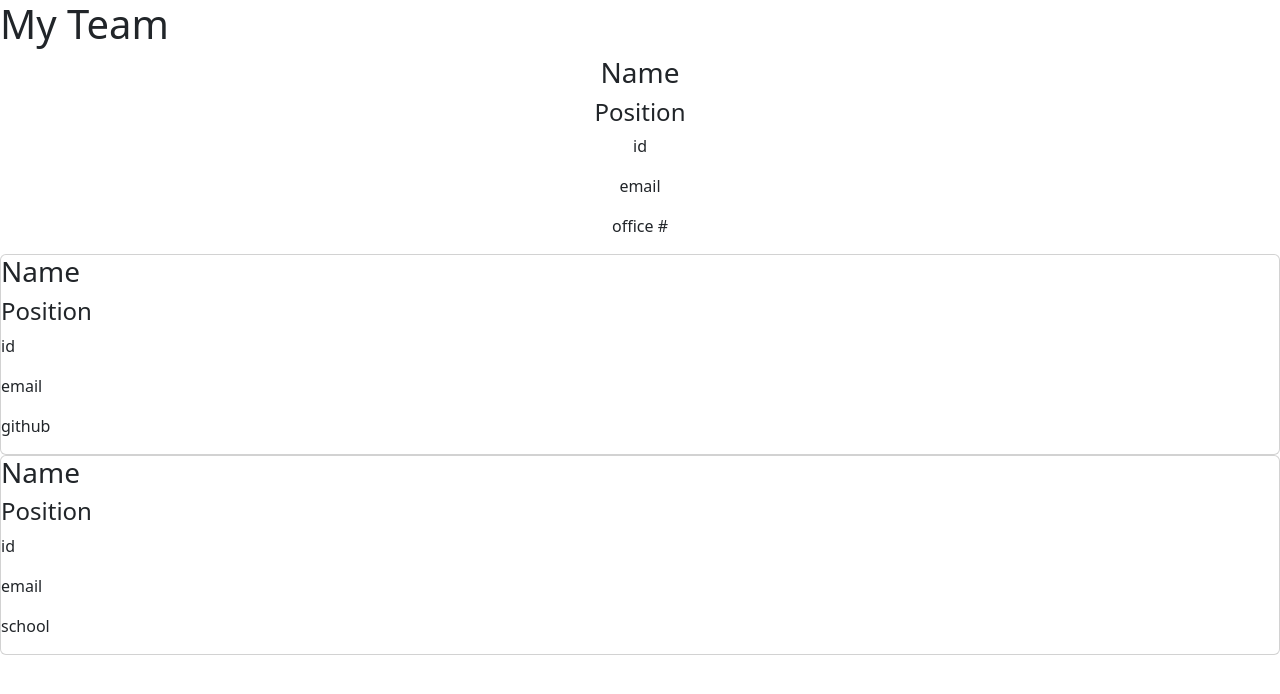
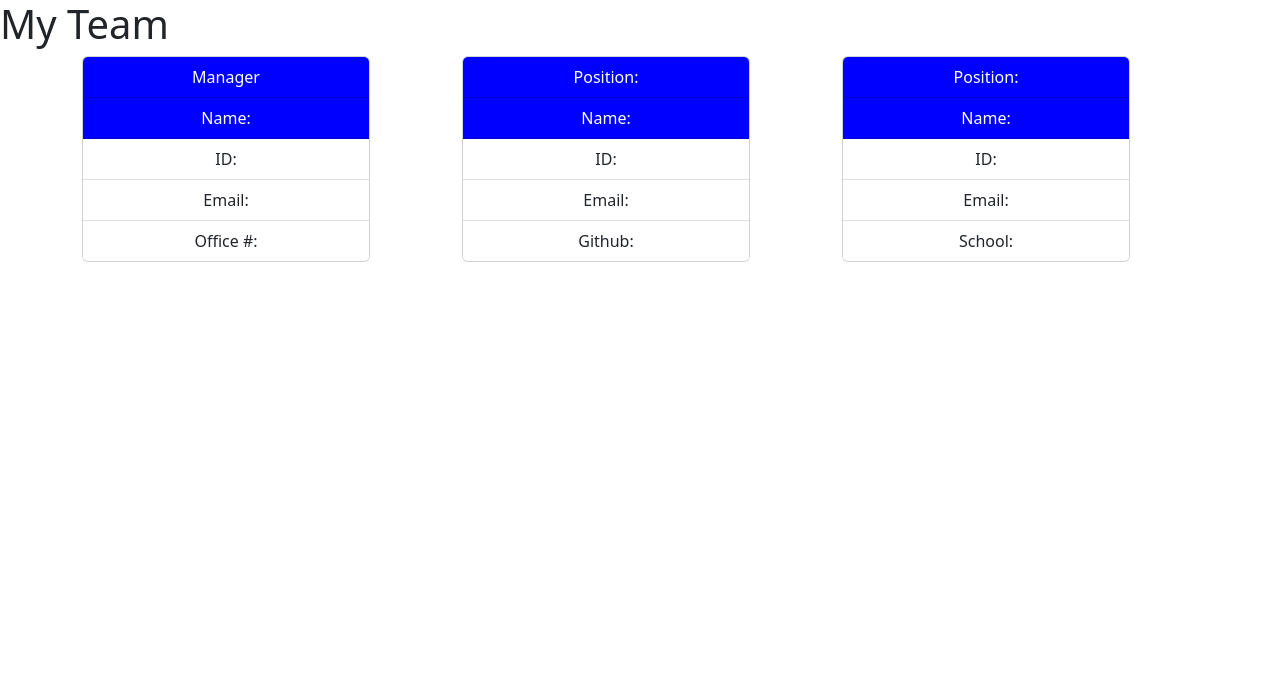
Before and after one commit to Darin1027/Team-Generator, a website: page src/templateIndex.html in a window 1280 px wide. Drawn offline with nearby package versions, Linux system fonts and the light colour scheme.

Commit message:
finished template html adding some style

```diff
--- a/src/templateIndex.html
+++ b/src/templateIndex.html
@@ -10,6 +10,7 @@
       integrity="sha384-rbsA2VBKQhggwzxH7pPCaAqO46MgnOM80zW1RWuH61DGLwZJEdK2Kadq2F9CUG65"
       crossorigin="anonymous"
     />
+    <link rel="stylesheet" href="../dist/style/style.css" />
   </head>
 
   <!--
@@ -40,43 +41,43 @@
     <!-- cards to display users input -->
     <main>
       <!-- managers card -->
-      <section class="container text-center" id="managersCard">
+      <section class="container text-center">
         <div class="row">
           <div class="col">
-            <div class="" id="cardinfo">
-              <h3>Name</h3>
-              <h4>Position</h4>
-              <p>id</p>
-              <p>email</p>
-              <p>office #</p>
+            <div class="card" style="width: 18rem" id="managersCard">
+              <div class="card-header">Manager</div>
+              <div class="card-header">Name:</div>
+              <ul class="list-group list-group-flush">
+                <li class="list-group-item">ID:</li>
+                <li class="list-group-item">Email:</li>
+                <li class="list-group-item">Office #:</li>
+              </ul>
             </div>
           </div>
-        </div>
-      </section>
-      <!-- engineers card -->
-      <section class="card" id="engineersCard">
-        <div class="row">
+
+          <!-- engineers card -->
           <div class="col">
-            <div class="" id="cardinfo">
-              <h3>Name</h3>
-              <h4>Position</h4>
-              <p>id</p>
-              <p>email</p>
-              <p>github</p>
+            <div class="card" style="width: 18rem" id="engineersCard">
+              <div class="card-header">Position:</div>
+              <div class="card-header">Name:</div>
+              <ul class="list-group list-group-flush">
+                <li class="list-group-item">ID:</li>
+                <li class="list-group-item">Email:</li>
+                <li class="list-group-item">Github:</li>
+              </ul>
             </div>
           </div>
-        </div>
-      </section>
-      <!-- interns card -->
-      <section class="card" id="internsCard">
-        <div class="row">
+
+          <!-- interns card -->
           <div class="col">
-            <div class="" id="cardinfo">
-              <h3>Name</h3>
-              <h4>Position</h4>
-              <p>id</p>
-              <p>email</p>
-              <p>school</p>
+            <div class="card" style="width: 18rem" id="internsCard">
+              <div class="card-header">Position:</div>
+              <div class="card-header">Name:</div>
+              <ul class="list-group list-group-flush">
+                <li class="list-group-item">ID:</li>
+                <li class="list-group-item">Email:</li>
+                <li class="list-group-item">School:</li>
+              </ul>
             </div>
           </div>
         </div>
@@ -89,3 +90,32 @@
     ></script>
   </body>
 </html>
+<!-- engineers card -->
+<!-- <section class="card" id="engineersCard">
+        <div class="row">
+          <div class="col">
+            <div class="" id="cardinfo">
+              <h3>Name</h3>
+              <h4>Position</h4>
+              <p>id</p>
+              <p>email</p>
+              <p>github</p>
+            </div>
+          </div>
+        </div>
+      </section> -->
+<!-- interns card -->
+<!-- <section class="card" id="">
+        <div class="row">
+          <div class="col">
+            <div class="" id="cardinfo">
+              <h3>Name</h3>
+              <h4>Position</h4>
+              <p>id</p>
+              <p>email</p>
+              <p></p>
+            </div>
+          </div>
+        </div>
+      </section>
+    </main> -->
```
Also changed, not shown: dist/style/style.css.
